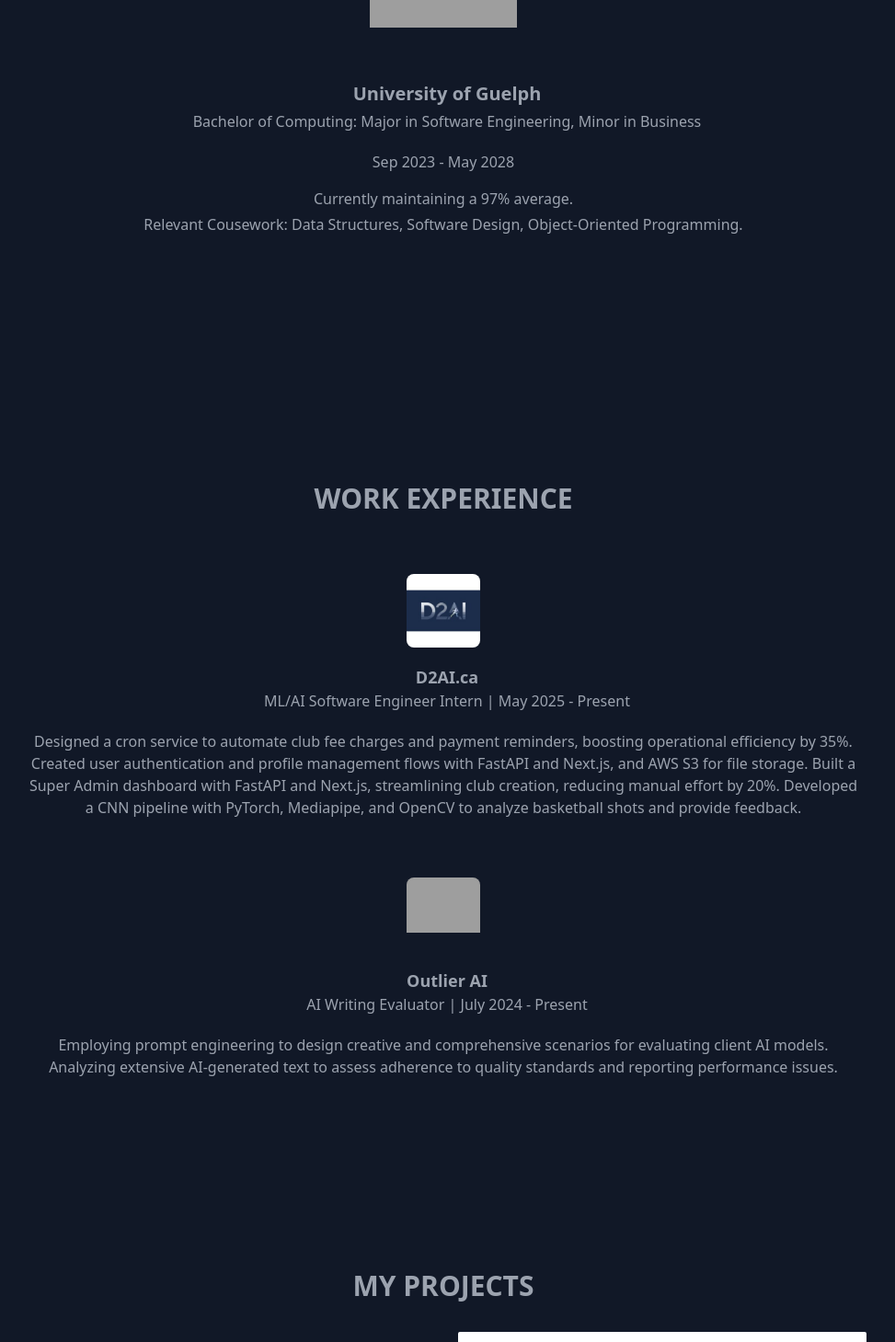
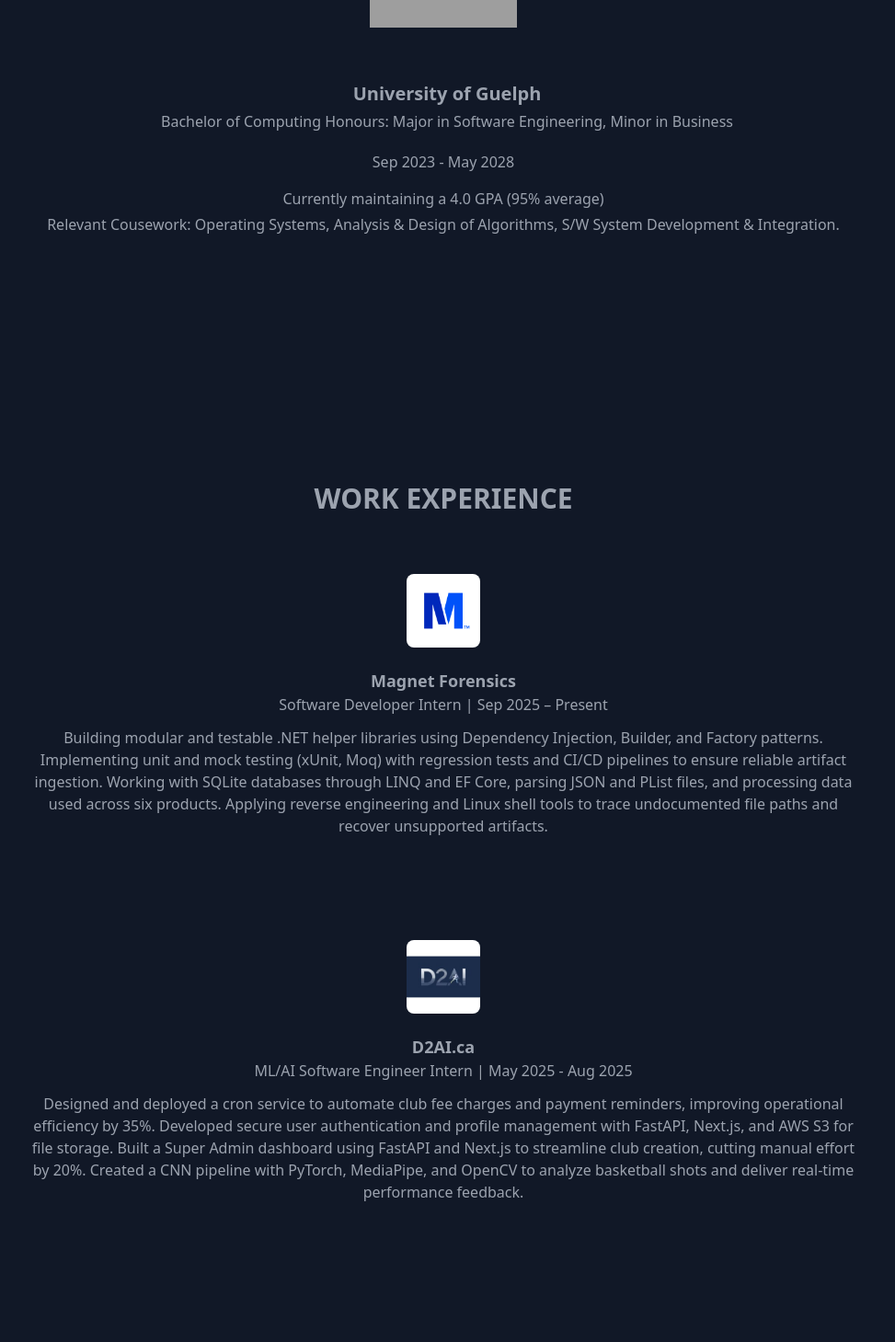
Before and after one commit to Abdu-LateefLF/portfolio, a React (Vite) app: page / in a window 1280 px wide. Shown: the part 1380-2839 px from the top of the page at 92% size, without its empty margins (158-1131 px from the left). Built offline with nearby package versions, Linux system fonts and the light colour scheme; grey boxes are pictures that could not be loaded.

Commit message:
Update portfolio

```diff
--- a/src/components/Education.tsx
+++ b/src/components/Education.tsx
@@ -1,7 +1,9 @@
 function Education() {
   return (
     <div id="Education" className="section px-2 md:px-8 mb-32">
-      <span className="block text-3xl font-bold mb-8 text-center">EDUCATION</span>
+      <span className="block text-3xl font-bold mb-8 text-center">
+        EDUCATION
+      </span>
       <div className=" md:w-[80%] max-w-[1400px] md:mx-auto">
         <div className="text-center pt-1 pb-3">
           <div className="inline-block object-contain rounded-lg w-40 h-40 overflow-hidden">
@@ -10,14 +12,23 @@
         </div>
         <div className="ml-2 text-center mb-5">
           <div className="font-semibold text-xl pb-1">University of Guelph</div>
-          <span>Bachelor of Computing: Major in Software Engineering, Minor in Business</span>
+          <span>
+            Bachelor of Computing Honours: Major in Software Engineering, Minor
+            in Business
+          </span>
         </div>
-        <p className="px-8 pb-4 text-sm md:text-base text-center">Sep 2023 - May 2028</p>
-        <p className="px-8 pb-1 text-sm md:text-base text-center">Currently maintaining a 97% average.</p>
-        <p className="px-8 pb-3 text-sm md:text-base text-center">Relevant Cousework: Data Structures, Software Design, Object-Oriented Programming.</p>
-
+        <p className="px-8 pb-4 text-sm md:text-base text-center">
+          Sep 2023 - May 2028
+        </p>
+        <p className="px-8 pb-1 text-sm md:text-base text-center">
+          Currently maintaining a 4.0 GPA (95% average)
+        </p>
+        <p className="px-8 pb-3 text-sm md:text-base text-center">
+          Relevant Cousework: Operating Systems, Analysis & Design of
+          Algorithms, S/W System Development & Integration.
+        </p>
       </div>
-    </div >
+    </div>
   );
 }
 
--- a/src/components/Experience.tsx
+++ b/src/components/Experience.tsx
@@ -4,42 +4,48 @@
       <span className="block text-3xl font-bold pt-32 mb-8 text-center">
         WORK EXPERIENCE
       </span>
-      <div className="md:w-[80%] max-w-[1400px] mx-auto">
-        <div className="text-center pt-8 pb-3">
-          <div className="inline-block object-contain rounded-lg w-20 h-20 overflow-hidden">
-            <img src="D2AI-logo.jpg" />
+      <div className="md:w-[80%] max-w-[1400px] mx-auto space-y-12">
+        {/* Magnet Forensics Experience */}
+        <div>
+          <div className="text-center pt-8 pb-3">
+            <div className="inline-block object-contain rounded-lg w-20 h-20 overflow-hidden mb-4">
+              <img src="MagnetForensics-logo.png" />
+            </div>
+            <div className="font-semibold text-lg">Magnet Forensics</div>
+            <span>Software Developer Intern | Sep 2025 – Present</span>
           </div>
+          <p className="px-2 md:px-8 pb-8 text-center">
+            Building modular and testable .NET helper libraries using Dependency
+            Injection, Builder, and Factory patterns. Implementing unit and mock
+            testing (xUnit, Moq) with regression tests and CI/CD pipelines to
+            ensure reliable artifact ingestion. Working with SQLite databases
+            through LINQ and EF Core, parsing JSON and PList files, and
+            processing data used across six products. Applying reverse
+            engineering and Linux shell tools to trace undocumented file paths
+            and recover unsupported artifacts.
+          </p>
         </div>
-        <div className="ml-2 text-center mb-5">
-          <div className="font-semibold text-lg">D2AI.ca</div>
-          <span>ML/AI Software Engineer Intern | May 2025 - Present</span>
+
+        {/* D2AI Experience */}
+        <div>
+          <div className="text-center pt-8 pb-3">
+            <div className="inline-block object-contain rounded-lg w-20 h-20 overflow-hidden mb-4">
+              <img src="D2AI-logo.jpg" />
+            </div>
+            <div className="font-semibold text-lg">D2AI.ca</div>
+            <span>ML/AI Software Engineer Intern | May 2025 - Aug 2025</span>
+          </div>
+          <p className="px-2 md:px-8 pb-8 text-center">
+            Designed and deployed a cron service to automate club fee charges
+            and payment reminders, improving operational efficiency by 35%.
+            Developed secure user authentication and profile management with
+            FastAPI, Next.js, and AWS S3 for file storage. Built a Super Admin
+            dashboard using FastAPI and Next.js to streamline club creation,
+            cutting manual effort by 20%. Created a CNN pipeline with PyTorch,
+            MediaPipe, and OpenCV to analyze basketball shots and deliver
+            real-time performance feedback.
+          </p>
         </div>
-        <p className="px-2 md:px-8 pb-8 text-center">
-          Designed a cron service to automate club fee charges and payment
-          reminders, boosting operational efficiency by 35%. Created user
-          authentication and profile management flows with FastAPI and Next.js,
-          and AWS S3 for file storage. Built a Super Admin dashboard with
-          FastAPI and Next.js, streamlining club creation, reducing manual
-          effort by 20%. Developed a CNN pipeline with PyTorch, Mediapipe, and
-          OpenCV to analyze basketball shots and provide feedback.
-        </p>
-      </div>
-      <div className="md:w-[80%] max-w-[1400px] mx-auto">
-        <div className="text-center pt-8 pb-3">
-          <div className="inline-block object-contain rounded-lg w-20 h-20 overflow-hidden">
-            <img src="https://media.glassdoor.com/sqll/2858115/outlier-ai-squareLogo-1715217719094.png" />
-          </div>
-        </div>
-        <div className="ml-2 text-center mb-5">
-          <div className="font-semibold text-lg">Outlier AI</div>
-          <span>AI Writing Evaluator | July 2024 - Present</span>
-        </div>
-        <p className="px-2 md:px-8 pb-8 text-center">
-          Employing prompt engineering to design creative and comprehensive
-          scenarios for evaluating client AI models. Analyzing extensive
-          AI-generated text to assess adherence to quality standards and
-          reporting performance issues.
-        </p>
       </div>
     </div>
   );
--- a/src/components/Language.tsx
+++ b/src/components/Language.tsx
@@ -4,7 +4,7 @@
 
 function Language({ src }: Props) {
   return (
-    <div className="flex-shrink-0 h-[90px] w-[90px] mx-4">
+    <div className="flex-shrink-0 w-[90px] mx-4">
       <img src={src} />
     </div>
   );
--- a/src/components/NavButton.tsx
+++ b/src/components/NavButton.tsx
@@ -20,10 +20,7 @@
   };
 
   return (
-    <div
-      className="relative inline-block mx-3 cursor-pointer"
-      onClick={handleScroll}
-    >
+    <div className="relative mx-3 cursor-pointer" onClick={handleScroll}>
       <span
         className={`text-sm text-white pb-1 px-2 transition-all hover:text-cyan-400 ${
           currentSection === section ? "font-bold" : ""
--- a/src/data/icons.ts
+++ b/src/data/icons.ts
@@ -1,27 +1,24 @@
 const icons = [
+  "https://cdn.jsdelivr.net/gh/devicons/devicon@latest/icons/java/java-original.svg",
+  "https://cdn.jsdelivr.net/gh/devicons/devicon@latest/icons/javascript/javascript-original.svg",
+  "https://cdn.jsdelivr.net/gh/devicons/devicon@latest/icons/html5/html5-original-wordmark.svg",
+  "https://cdn.jsdelivr.net/gh/devicons/devicon@latest/icons/css3/css3-original.svg",
+  "https://cdn.jsdelivr.net/gh/devicons/devicon@latest/icons/csharp/csharp-original.svg",
   "https://upload.wikimedia.org/wikipedia/commons/1/19/C_Logo.png",
   "https://cdn.jsdelivr.net/gh/devicons/devicon@latest/icons/cplusplus/cplusplus-original.svg",
-  "https://cdn.jsdelivr.net/gh/devicons/devicon@latest/icons/javascript/javascript-original.svg",
-  "https://cdn.jsdelivr.net/gh/devicons/devicon@latest/icons/html5/html5-original-wordmark.svg",
-  "https://cdn.jsdelivr.net/gh/devicons/devicon@latest/icons/java/java-original.svg",
-  "https://cdn.jsdelivr.net/gh/devicons/devicon@latest/icons/csharp/csharp-original.svg",
-  "https://cdn.jsdelivr.net/gh/devicons/devicon@latest/icons/css3/css3-original.svg",
   "https://cdn.jsdelivr.net/gh/devicons/devicon@latest/icons/typescript/typescript-original.svg",
+  "https://cdn.jsdelivr.net/gh/devicons/devicon@latest/icons/nodejs/nodejs-original-wordmark.svg",
+  "https://cdn.jsdelivr.net/gh/devicons/devicon@latest/icons/react/react-original.svg",
   "https://cdn.jsdelivr.net/gh/devicons/devicon@latest/icons/mysql/mysql-original.svg",
   "https://cdn.jsdelivr.net/gh/devicons/devicon@latest/icons/python/python-original.svg",
-  "https://cdn.jsdelivr.net/gh/devicons/devicon@latest/icons/nodejs/nodejs-original-wordmark.svg",
   "https://cdn.jsdelivr.net/gh/devicons/devicon@latest/icons/flask/flask-original.svg",
-  "https://cdn.jsdelivr.net/gh/devicons/devicon@latest/icons/react/react-original.svg",
+  "https://cdn.jsdelivr.net/gh/devicons/devicon@latest/icons/tensorflow/tensorflow-original.svg",
+  "https://cdn.jsdelivr.net/gh/devicons/devicon@latest/icons/scikitlearn/scikitlearn-original.svg",
   "https://cdn.jsdelivr.net/gh/devicons/devicon@latest/icons/flutter/flutter-original.svg",
   "https://cdn.jsdelivr.net/gh/devicons/devicon@latest/icons/vuejs/vuejs-original-wordmark.svg",
   "https://cdn.jsdelivr.net/gh/devicons/devicon@latest/icons/mongodb/mongodb-original-wordmark.svg",
   "https://cdn.jsdelivr.net/gh/devicons/devicon@latest/icons/postgresql/postgresql-original-wordmark.svg",
   "https://cdn.jsdelivr.net/gh/devicons/devicon@latest/icons/docker/docker-original-wordmark.svg",
-  "https://cdn.jsdelivr.net/gh/devicons/devicon@latest/icons/tensorflow/tensorflow-original.svg",
-  "https://cdn.jsdelivr.net/gh/devicons/devicon@latest/icons/scikitlearn/scikitlearn-original.svg",
-  "https://cdn.jsdelivr.net/gh/devicons/devicon@latest/icons/bootstrap/bootstrap-original-wordmark.svg",
-  "https://cdn.jsdelivr.net/gh/devicons/devicon@latest/icons/nextjs/nextjs-original-wordmark.svg",
-  "https://cdn.jsdelivr.net/gh/devicons/devicon@latest/icons/tailwindcss/tailwindcss-original.svg",
 ];
 
 export default icons;
```
Also changed, not shown: public/MagnetForensics-logo.png (added), 1 other file (tests, documents, lock files or other folders).
